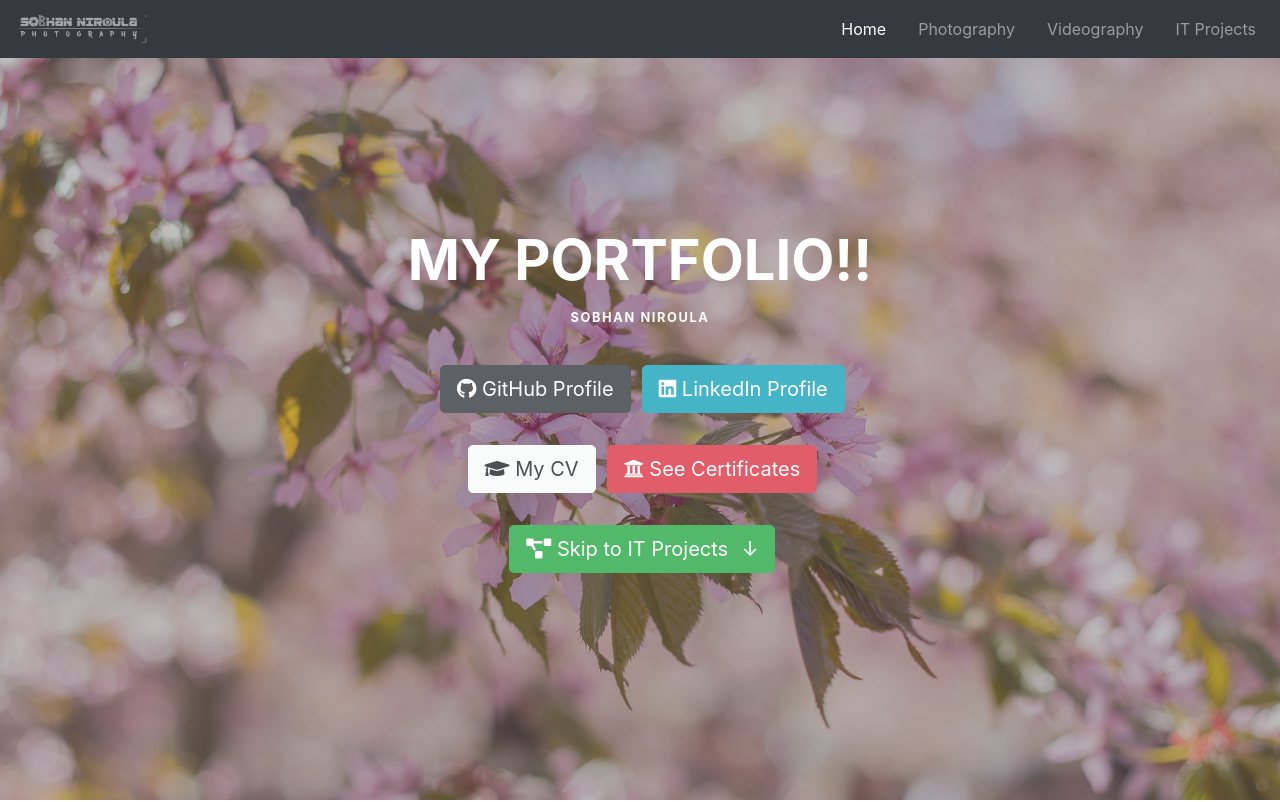
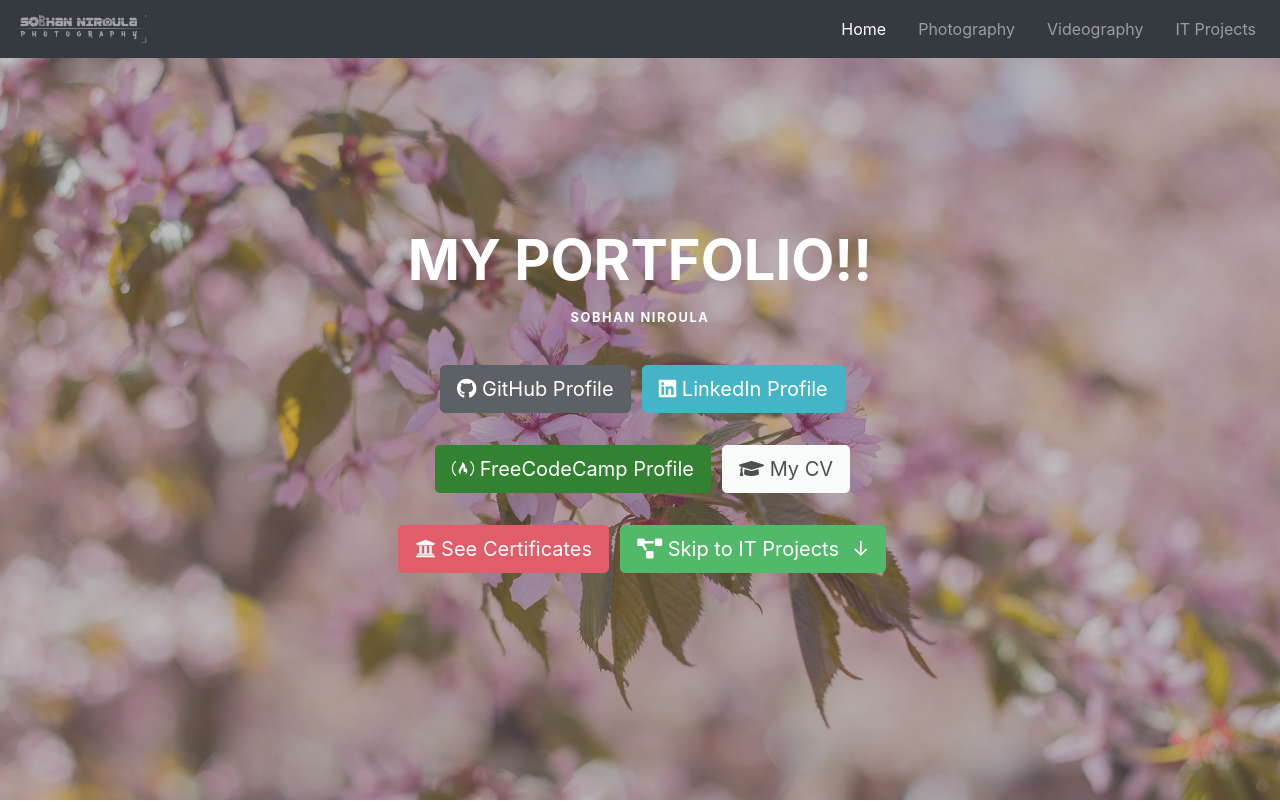
Before and after one commit to sobhanniroula/sobhanniroula.github.io, a plain HTML site: page index.html in a window 1280 px wide. Shown: the top 802 px of the page. Drawn offline with nearby package versions, Linux system fonts and the light colour scheme.

Commit message:
Added new Certificate: FreeCodeCamp's FrontEnd Libraries

```diff
--- a/css/style.css
+++ b/css/style.css
@@ -32,6 +32,11 @@ h6 {
 
 img {
     max-width: 100%;
+}
+
+.btn-fcc {
+    background-color: #006400;
+    color: white;
 }
 
 .blockquote {
--- a/index.html
+++ b/index.html
@@ -68,8 +68,9 @@
             <h6 id="stage-desc">Sobhan Niroula</h6>
             <a href="https://github.com/sobhanniroula" class="btn btn-lg btn-dark" target="_blank"><i class="fab fa-github"></i> GitHub Profile</a>
             <a href="https://www.linkedin.com/in/sobhan-niroula/" class="btn btn-lg btn-info" target="_blank"><i class="fab fa-linkedin"></i> LinkedIn Profile</a><br>
-            <a href="https://drive.google.com/open?id=1pg7tIR3cmDoC-8cI5OHqPbm0WnsLgTHo" target="_blank" class="btn btn-lg btn-light"><i class="fas fa-graduation-cap"></i> My CV</a>
-            <a href="certificates.html" class="btn btn-lg btn-danger"><i class="fas fa-university"></i> See Certificates</a> <br>
+            <a href="https://www.freecodecamp.org/fccd6ddc2f7" target="_blank" class="btn btn-lg btn-fcc"><i class="fab fa-free-code-camp"></i> FreeCodeCamp Profile </a>
+            <a href="https://drive.google.com/open?id=1pg7tIR3cmDoC-8cI5OHqPbm0WnsLgTHo" target="_blank" class="btn btn-lg btn-light"><i class="fas fa-graduation-cap"></i> My CV</a> <br>
+            <a href="certificates.html" class="btn btn-lg btn-danger"><i class="fas fa-university"></i> See Certificates</a>
             <a href="#it-projects" class="btn btn-lg btn-success"><i class="fas fa-project-diagram"></i> Skip to IT Projects <span>&darr;</span></a>
 
 
```
Also changed, not shown: certificates.html (+18 -1 lines), img/certificates/FCC-FrontEnd.png (added).
